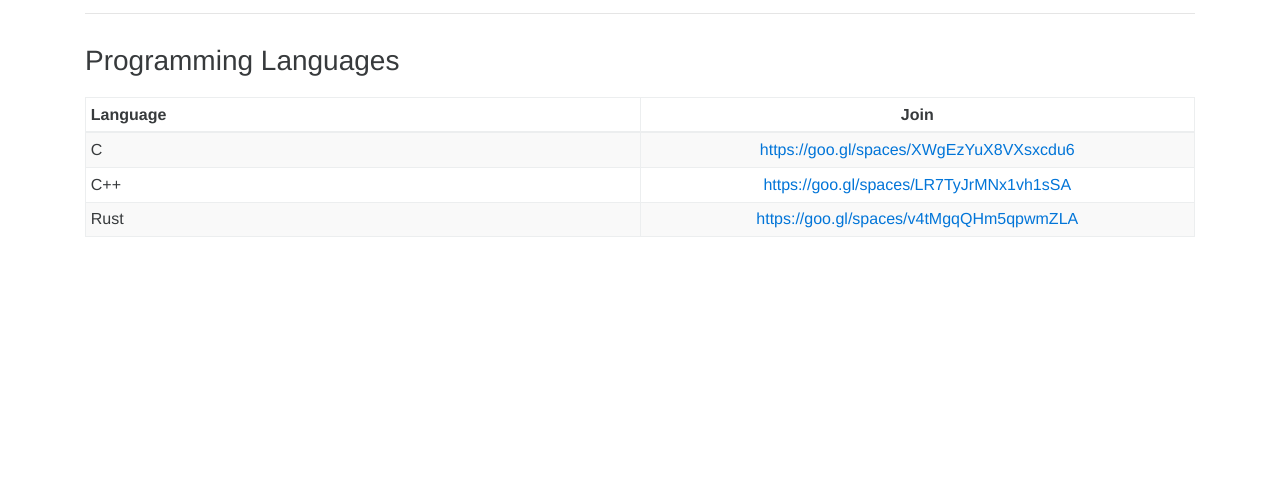
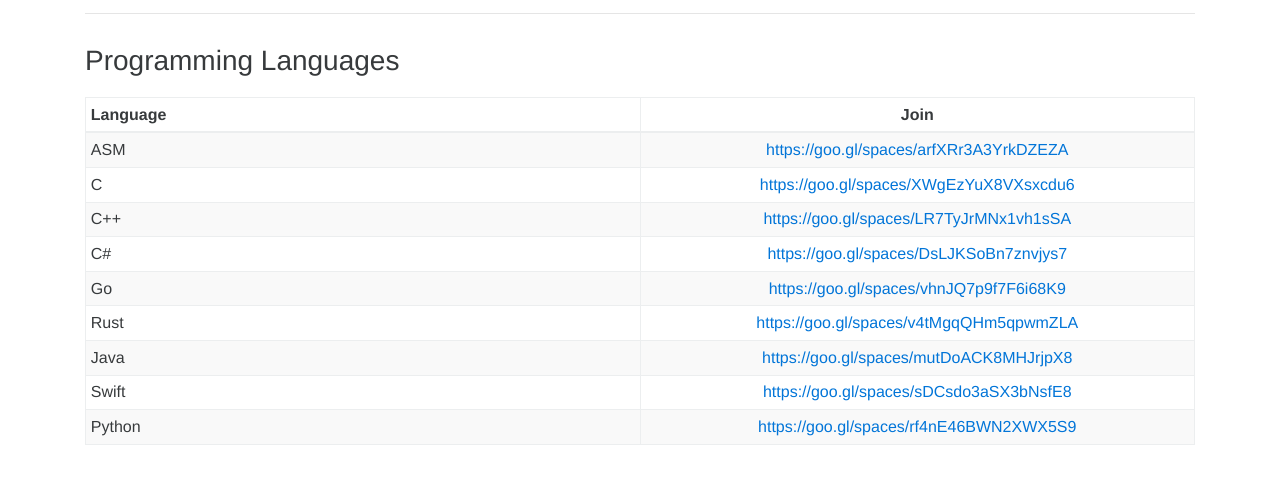
Before and after one commit to NeoTheFox/google-spaces, a plain HTML site: page index.html in a window 1280 px wide. Shown: the part 75-558 px from the top of the page. Drawn offline with Linux system fonts and the light colour scheme.

Commit message:
Add languages
* Assembly language
* C#
* Go
* Rust
* Java
* Swift

* Python

```diff
--- a/index.html
+++ b/index.html
@@ -49,6 +49,12 @@
 			</thead>
 			<tbody>
 				<tr>
+					<td>ASM</td>
+					<td class="link">
+						<a href="https://goo.gl/spaces/arfXRr3A3YrkDZEZA">https://goo.gl/spaces/arfXRr3A3YrkDZEZA</a>
+					</td>
+				</tr>
+				<tr>
 					<td>C</td>
 					<td class="link">
 						<a href="https://goo.gl/spaces/XWgEzYuX8VXsxcdu6">https://goo.gl/spaces/XWgEzYuX8VXsxcdu6</a>
@@ -61,9 +67,39 @@
 					</td>
 				</tr>
 				<tr>
+					<td>C#</td>
+					<td class="link">
+						<a href="https://goo.gl/spaces/DsLJKSoBn7znvjys7">https://goo.gl/spaces/DsLJKSoBn7znvjys7</a>
+					</td>
+				</tr>
+				<tr>
+					<td>Go</td>
+					<td class="link">
+						<a href="https://goo.gl/spaces/vhnJQ7p9f7F6i68K9">https://goo.gl/spaces/vhnJQ7p9f7F6i68K9</a>
+					</td>
+				</tr>
+				<tr>
 					<td>Rust</td>
 					<td class="link">
 						<a href="https://goo.gl/spaces/v4tMgqQHm5qpwmZLA">https://goo.gl/spaces/v4tMgqQHm5qpwmZLA</a>
+					</td>
+				</tr>
+				<tr>
+					<td>Java</td>
+					<td class="link">
+						<a href="https://goo.gl/spaces/mutDoACK8MHJrjpX8">https://goo.gl/spaces/mutDoACK8MHJrjpX8</a>
+					</td>
+				</tr>
+				<tr>
+					<td>Swift</td>
+					<td class="link">
+						<a href="https://goo.gl/spaces/sDCsdo3aSX3bNsfE8">https://goo.gl/spaces/sDCsdo3aSX3bNsfE8</a>
+					</td>
+				</tr>
+				<tr>
+					<td>Python</td>
+					<td class="link">
+						<a href="https://goo.gl/spaces/rf4nE46BWN2XWX5S9">https://goo.gl/spaces/rf4nE46BWN2XWX5S9</a>
 					</td>
 				</tr>
 			</tbody>
```
